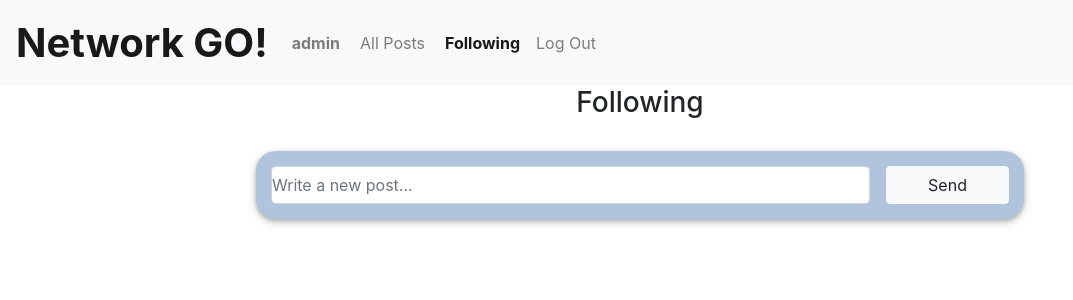
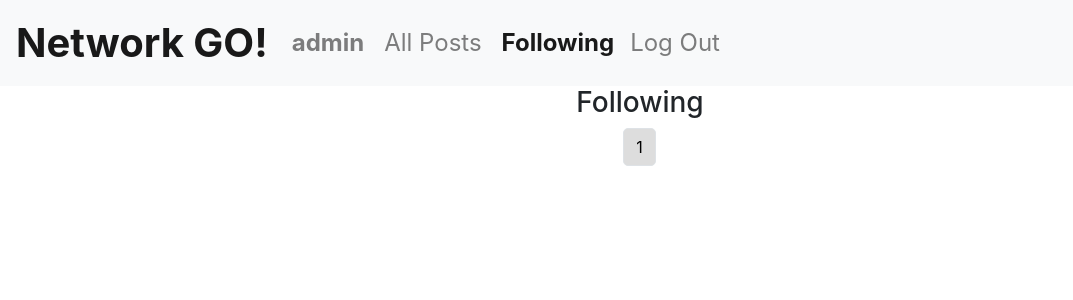
Before and after one commit to sebagott/project4, a Django app: page /following in a window 1280 px wide. Shown: the top 300 px of the page, without its empty margins (0-1073 px from the left). Run offline with Django 3.2, Linux system fonts and the light colour scheme; a user stored in the database is signed in; data comes from the database, SQL or seed files in the repository; both versions use the stored data as it was after the commit; data that the repository does not hold is empty; some libraries are stand-ins or nearby versions.

Commit message:
added pagination in all views with posts.

```diff
--- a/network/static/network/api_calls.js
+++ b/network/static/network/api_calls.js
@@ -14,9 +14,7 @@ export async function create_post(body){
         },
     })
     .then( response  => {
-        if(response.status === 201) {
-            return response.json();
-        }
+        return response.json();
     })
     .catch( error => {
         console.log(error);
@@ -50,16 +48,16 @@ function get_crsf_token(){
    return document.querySelector("[name=csrfmiddlewaretoken]").value;
 }
 
-export async function get_all_posts(){
-    const posts = await fetch(`/posts/all`)
+export async function get_all_posts(page_number = 1){
+    const posts = await fetch(`/posts/all?page=${page_number}`)
     .then( response  => response.json())
     .catch( error => {
         console.log(error);
     })
     return posts;
 }
-export async function get_following_posts(){
-    const posts = await fetch(`/posts/following`)
+export async function get_following_posts(page_number = 1){
+    const posts = await fetch(`/posts/following?page=${page_number}`)
     .then( response  => response.json())
     .catch( error => {
         console.log(error);
@@ -67,8 +65,8 @@ export async function get_following_posts(){
     return posts;
 }
 
-export async function get_user_posts(username){
-    const posts = await fetch(`/posts/${username}`)
+export async function get_user_posts(username, page_number = 1){
+    const posts = await fetch(`/posts/${username}?page=${page_number}`)
     .then( response  => response.json())
     .catch( error => {
         console.log(error);
@@ -78,12 +76,12 @@ export async function get_user_posts(username){
 
 export function render_html(post){
     let div = document.createElement('div');
-    div.className ="post mb-3";
+    div.className ="post row mb-3";
     const liked_by_user = post.likers.includes(username) ? "liked" : "unliked";
     div.innerHTML = `<div data-postid="${post.id}">
                         <a href="/profile/${post.user}">@<b>${post.user}</b></a><label class="timestamp">${post.timestamp}</label>
                         <pre>${post.body}</pre>
-                        <div class="container">
+                        <div class="container-fluid">
                             <div class="row justify-content-between">
                                 <span class="col like-btn ${liked_by_user}"></span>
                                 <span class="col likes-count-span align-self-end"><label class="likes-count">${post.likes}</label> <b>likes</b></span>
@@ -116,6 +114,8 @@ export async function toggle_like(post_id){
 export function set_likes() {
     document.querySelectorAll('.like-btn').forEach(span => {
         span.addEventListener('click', () => {
+            if(username === "")
+                return;
             const post_id = span.parentNode.parentNode.parentNode.dataset.postid;
             if(span.classList.contains('liked'))
                 toggle_like(post_id).then(result => {
@@ -129,5 +129,41 @@ export function set_likes() {
                 })
         })
     });
+}
 
+export function set_pagination(base_url, page_range, current_page){
+
+    // Previous page btn
+    const prev_li = document.createElement('li');
+    prev_li.className = current_page === 1? "page-item disabled" : "page-item";
+    prev_li.innerHTML = '<span id="prev-page-btn" class="page-link" aria-label="Previous" aria-hidden="true">&laquo;</span>';
+    document.querySelector('.pagination').append(prev_li);
+    page_range.forEach(page_num => {
+        const li = document.createElement('li');
+        li.className = "page-item";
+        li.innerHTML = current_page === page_num? `<span class="page-link active">${page_num}</span>` : `<span class="page-link">${page_num}</span>`
+        document.querySelector('.pagination').append(li);
+    });
+    const next_li = document.createElement('li');
+    next_li.className = current_page === page_range[page_range.length-1] ? "page-item disabled" : "page-item";
+    next_li.innerHTML = '<span id="next-page-btn" class="page-link" aria-label="Next" aria-hidden="true">&raquo;</span>'
+    document.querySelector('.pagination').append(next_li);
+    // Set click listeners and page changes.
+     document.querySelectorAll('.page-item').forEach(btn => {
+                  let redirect_page_num = current_page;
+                  if (!btn.classList.contains("disabled")) {
+                      btn.addEventListener('click', () => {
+                          if (btn.firstChild.id === 'prev-page-btn'){
+                              redirect_page_num -= 1;
+                          }
+                          else if (btn.firstChild.id === 'next-page-btn')
+                              redirect_page_num += 1;
+                          else {
+                              redirect_page_num = parseInt(btn.firstChild.innerHTML);
+                          }
+                          location.href = `/${base_url}?page=${redirect_page_num}`;
+                      })
+
+                  }
+     });
 }
--- a/network/static/network/posts.js
+++ b/network/static/network/posts.js
@@ -1,55 +1,95 @@
 import * as api from "./api_calls.js";
-
+const username = JSON.parse(document.getElementById('username').textContent);
 
 document.addEventListener('DOMContentLoaded', function() {
-
     document.querySelector('#newpost-form').onsubmit = () => {
         const new_post = api.create_post(document.querySelector('#newpost-body').value)
             .then(result => {
-                document.querySelector("#posts-list").prepend(api.render_html(result["post"]));
+                if("post" in result){
+                    // OK
+                    location.href = "/allposts?page=1";
+                }
+                else{
+                    // Show message.
+                    console.log(result);
+                }
             });
+        document.querySelector('#newpost-body').innerHTML = '';
         return false;
     };
-
-    const following_view = JSON.parse(document.getElementById('following').textContent);
-    if(following_view){
-        const username = JSON.parse(document.getElementById('username').textContent);
-        posts_view('following');
+    if(username === ""){
+        posts_view('allposts_unlogged');
     }
-    else{
-        posts_view('allposts');
+    else {
+        const following_view = JSON.parse(document.getElementById('following').textContent);
+        if (following_view) {
+            posts_view('following');
+        }
+        else {
+            posts_view('allposts');
+        }
     }
-
 });
 
 function posts_view(view) {
-
+    const params = new URLSearchParams(window.location.search);
+    let current_page = parseInt(params.get("page")) || 1;
   // Reset the list
   document.querySelector('#posts-list').innerHTML = '';
+  if(view === "allposts_unlogged") {
+      document.querySelector('#newpost-view').style.display = 'none';
+      document.querySelector('#allposts-btn').className ="nav-link active";
+      document.querySelector('#posts-title').innerHTML = 'All Posts';
+      // Get corresponding page of ALL posts
+      api.get_all_posts(current_page)
+          .then(result => {
+              document.querySelector("#posts-list").innerHTML = '';
+              result.posts.forEach(p => {
+                  document.querySelector("#posts-list").append(api.render_html(p));
+              })
+              if( current_page > result.page_range[result.page_range.length-1]){
+                  current_page = result.page_range[result.page_range.length-1];
+                  params.set("page",current_page);
+                  history.replaceState(null, null, "?"+params.toString());
+              }
+              api.set_pagination('allposts',result.page_range, current_page);
+      });
+  }
   if(view === "allposts") {
+      document.querySelector('#newpost-view').style.display = 'block';
       document.querySelector('#allposts-btn').className ="nav-link active";
       document.querySelector('#following-btn').className ="nav-link";
       document.querySelector('#posts-title').innerHTML = 'All Posts';
-      // Get ALL posts
-      api.get_all_posts()
-          .then(posts => {
-              posts.forEach(p => {
+      // Get corresponding page of ALL posts
+      api.get_all_posts(current_page)
+          .then(result => {
+              document.querySelector("#posts-list").innerHTML = '';
+              result.posts.forEach(p => {
                   document.querySelector("#posts-list").append(api.render_html(p));
               })
               api.set_likes();
+              if( current_page > result.page_range[result.page_range.length-1]){
+                  current_page = result.page_range[result.page_range.length-1];
+                  params.set("page",current_page);
+                  history.replaceState(null, null, "?"+params.toString());
+              }
+
+              api.set_pagination('allposts',result.page_range, current_page);
       });
   }
   if(view === 'following') {
       document.querySelector('#allposts-btn').className ="nav-link";
       document.querySelector('#following-btn').className ="nav-link active";
-      document.querySelector('#posts-title').innerHTML = 'Following';
+      document.querySelector('#posts-title').innerHTML = "Following";
+      document.querySelector('#newpost-view').style.display = 'none';
       // Get ALL posts
       api.get_following_posts()
-          .then(posts => {
-              posts.forEach(p => {
+          .then(result => {
+              result.posts.forEach(p => {
                   document.querySelector("#posts-list").append(api.render_html(p));
           })
           api.set_likes();
+          api.set_pagination('following', result.page_range, current_page);
       });
   }
 
--- a/network/static/network/styles.css
+++ b/network/static/network/styles.css
@@ -2,17 +2,21 @@
     font-size: 2.5em;
     font-weight: bolder;
 }
+.nav-item {
+    font-size: 1.5em;
+}
 .post {
-    min-width: 60%;
+    width: 80%;
     border-radius: 20px;
     border-color: cadetblue;
     padding: 15px;
     box-shadow: 0 2px 4px 0 rgba(0, 0, 0, 0.2), 0 3px 10px 0 rgba(0, 0, 0, 0.19);
+    text-align: left;
     display: inline-block;
-    text-align: left;
 }
 .post a {
     color: inherit;
+    font-size: 1.3em;
 }
 .post a:hover{
     color: inherit;
@@ -22,31 +26,38 @@
 a.active {
     font-weight: bold;
 }
+
 #newpost-view{
     background-color: lightsteelblue;
-    width: 50%;
+    width: 78%;
 }
 
 #newpost-form {
-
-    padding-left: 15px;
-    padding-right: 15px;
+    padding: 15px;
+}
+#newpost-body {
+    resize:none;
+}
+#newpost-submit {
+    border-radius: 40px;
+    height:80px;
+    width: 80px;
+    padding-bottom: 40px;
+    padding-left: 20px;
+    font-size: 2.6em;
+    box-shadow: 0 2px 4px 0 rgba(0, 0, 0, 0.2), 0 3px 10px 0 rgba(0, 0, 0, 0.19);
 }
 #posts-view {
     text-align: center;
 }
 .title {
     text-align: center;
-    margin-bottom: 15px;
 }
 #profile-view {
-    margin: 20px;
-    padding: 10px;
     text-align: center;
 }
 .card {
-    display: inline-block;
-    width: 65%;
+    width: 100%;
     text-align: center;
     box-shadow: 0 2px 4px 0 rgba(0, 0, 0, 0.2), 0 3px 10px 0 rgba(0, 0, 0, 0.19);
     background-color: whitesmoke;
@@ -71,10 +82,13 @@ a.active {
     text-align: right;
 }
 pre {
+    width: 100%;
     font-family: -apple-system,BlinkMacSystemFont,"Segoe UI",Roboto,"Helvetica Neue",Arial,"Noto Sans",sans-serif,
     "Apple Color Emoji","Segoe UI Emoji","Segoe UI Symbol","Noto Color Emoji";
     font-size: 1em;
     margin: 0;
+    white-space: pre-wrap;
+    word-wrap: break-word;
 }
 
 .col {
@@ -88,3 +102,29 @@ pre {
 .like-btn.unliked::before {
     content: '\2661';
 }
+
+.pagination span {
+    border-radius: 5px;
+    transition: background-color .3s;
+    color: black;
+}
+.pagination span:focus {
+    border-width: 0;
+    box-shadow: none;
+}
+.pagination span.active {
+    border-radius: 5px;
+    background-color: #ddd;
+    font-weight: normal;
+}
+.pagination span:hover{
+    cursor: pointer;
+}
+.pagination span:hover:not(.active) {
+    background-color: #ddd;
+    color: black;
+}
+
+.pagination .disabled{
+    display: none;
+}
--- a/network/templates/network/layout.html
+++ b/network/templates/network/layout.html
@@ -13,6 +13,8 @@
     <body>
         {% if user.is_authenticated %}
             {{ user.username |json_script:"username" }}
+        {% else %}
+            {{ "" |json_script:"username" }}
         {% endif %}
         <nav class="navbar navbar-expand-lg navbar-light bg-light">
             <a class="navbar-brand" href="/">Network GO!</a>
--- a/network/templates/network/posts.html
+++ b/network/templates/network/posts.html
@@ -6,16 +6,20 @@
 {% block body %}
     {{ following |json_script:"following" }}
 
-    <div id="posts-view">
-        <h3 id="posts-title" class="title"></h3>
-        <div id="newpost-view" class="container mb-3 mt-3 post">
+    <div id="posts-view" class="container-fluid">
+        <div id="newpost-view" class="container-fluid mb-3 mt-3 post">
             <form id="newpost-form" class="row form-inline" method="post">
                 {% csrf_token %}
-                <input id="newpost-body" name="newpost-body" class="col form-control" type="text" placeholder="Write a new post...">
-                <input id="newpost-submit" type="submit" class="col-2 btn btn-light ml-3" value="Send"/>
+                <textarea id="newpost-body" rows="3" maxlength="200" name="newpost-body" class="col form-control" placeholder="Write a new post..."></textarea>
+                <input id="newpost-submit" type="submit" class="btn btn-light ml-3" value="➤"/>
             </form>
         </div>
-        <div id="posts-list">
+        <h3 id="posts-title" class="title"></h3>
+        <div id="posts-list" class="container-fluid">
         </div>
+        <nav aria-label="Page navigation">
+            <ul class="pagination justify-content-center">
+            </ul>
+        </nav>
     </div>
 {% endblock %}
--- a/network/views.py
+++ b/network/views.py
@@ -1,4 +1,5 @@
 from django.contrib.auth import authenticate, login, logout
+from django.core.paginator import Paginator
 from django.db import IntegrityError
 from django.http import HttpResponse, HttpResponseRedirect, JsonResponse, HttpResponseNotFound
 from django.shortcuts import render
@@ -9,7 +10,7 @@ from .models import User, Post
 
 
 def index(request):
-    return render(request, "network/index.html")
+    return HttpResponseRedirect(reverse("allposts"))
 
 
 def all_posts(request):
@@ -112,7 +113,12 @@ def api_create_post(request):
     if request.method == 'POST':
         data = json.loads(request.body)
         user = User.objects.get(pk=request.user.id)
-        post = Post(user=user, body=data["body"])
+        text = data["body"]
+        if text == "" or len(text) > 200:
+            return JsonResponse({
+                "error": f"Invalid length of text. Must be 1 to 200 characters long."
+            }, status=400)
+        post = Post(user=user, body=text)
         post.save()
         return JsonResponse({
             "post": post.serialize()
@@ -154,9 +160,15 @@ def api_like_post(request, post_id):
 
 
 def api_all_posts(request):
-    # Get all posts in reverse chronologial order
     posts = Post.objects.order_by("-timestamp").all()
-    return JsonResponse([p.serialize() for p in posts], safe=False)
+    paginator = Paginator(posts, 10)  # Show 10 posts per page.
+    page_number = int(request.GET.get('page')) or 1
+    page_obj = paginator.get_page(page_number)
+    return JsonResponse({
+        'posts': [p.serialize() for p in page_obj.object_list],
+        'current_page': page_number,
+        'page_range': [x for x in paginator.page_range],
+    }, safe=False)
 
 @login_required
 def api_all_user_posts(request, username):
@@ -164,7 +176,14 @@ def api_all_user_posts(request, username):
     try:
         user = User.objects.get(username=username)
         posts = Post.objects.order_by("-timestamp").filter(user=user)
-        return JsonResponse([p.serialize() for p in posts], safe=False, status=201)
+        paginator = Paginator(posts, 10)  # Show 10 posts per page.
+        page_number = int(request.GET.get('page')) or 1
+        page_obj = paginator.get_page(page_number)
+        return JsonResponse({
+            'posts': [p.serialize() for p in page_obj.object_list],
+            'current_page': page_number,
+            'page_range': [x for x in paginator.page_range],
+        }, safe=False)
     except User.DoesNotExist:
         return JsonResponse({
             "error": "User does not exist"
@@ -175,7 +194,14 @@ def api_following_posts(request):
     try:
         user = User.objects.get(pk=request.user.id)
         posts = Post.objects.order_by("-timestamp").filter(user__in=user.following.all())
-        return JsonResponse([p.serialize() for p in posts], safe=False, status=201)
+        paginator = Paginator(posts, 10)  # Show 10 posts per page.
+        page_number = int(request.GET.get('page')) or 1
+        page_obj = paginator.get_page(page_number)
+        return JsonResponse({
+            'posts': [p.serialize() for p in page_obj.object_list],
+            'current_page': page_number,
+            'page_range': [x for x in paginator.page_range],
+        }, safe=False)
     except User.DoesNotExist:
         return JsonResponse({
             "error": "User does not exist"
```
Also changed, not shown: network/static/network/profile.js (+9 -4 lines), network/templates/network/profile.html (+15 -14 lines), db.sqlite3.
